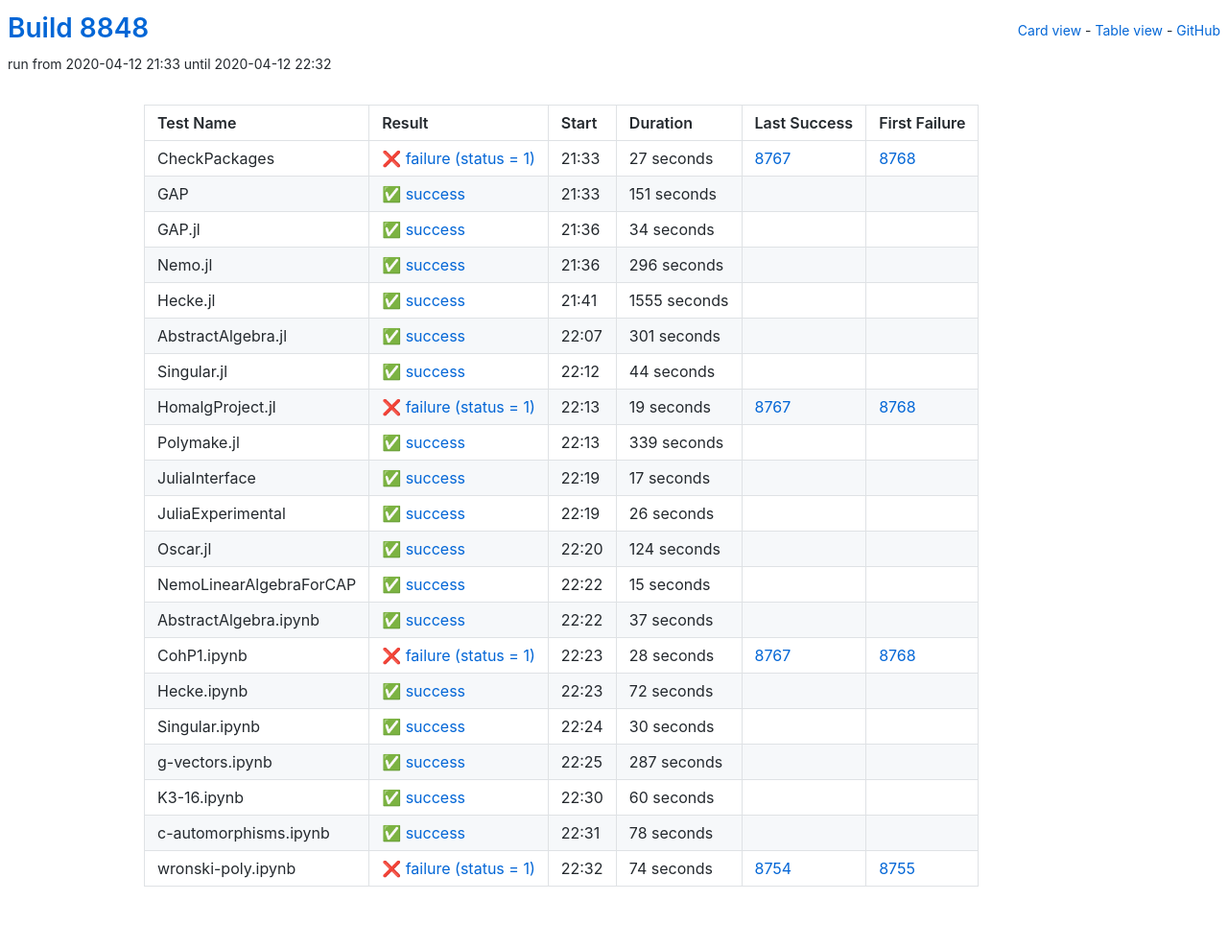
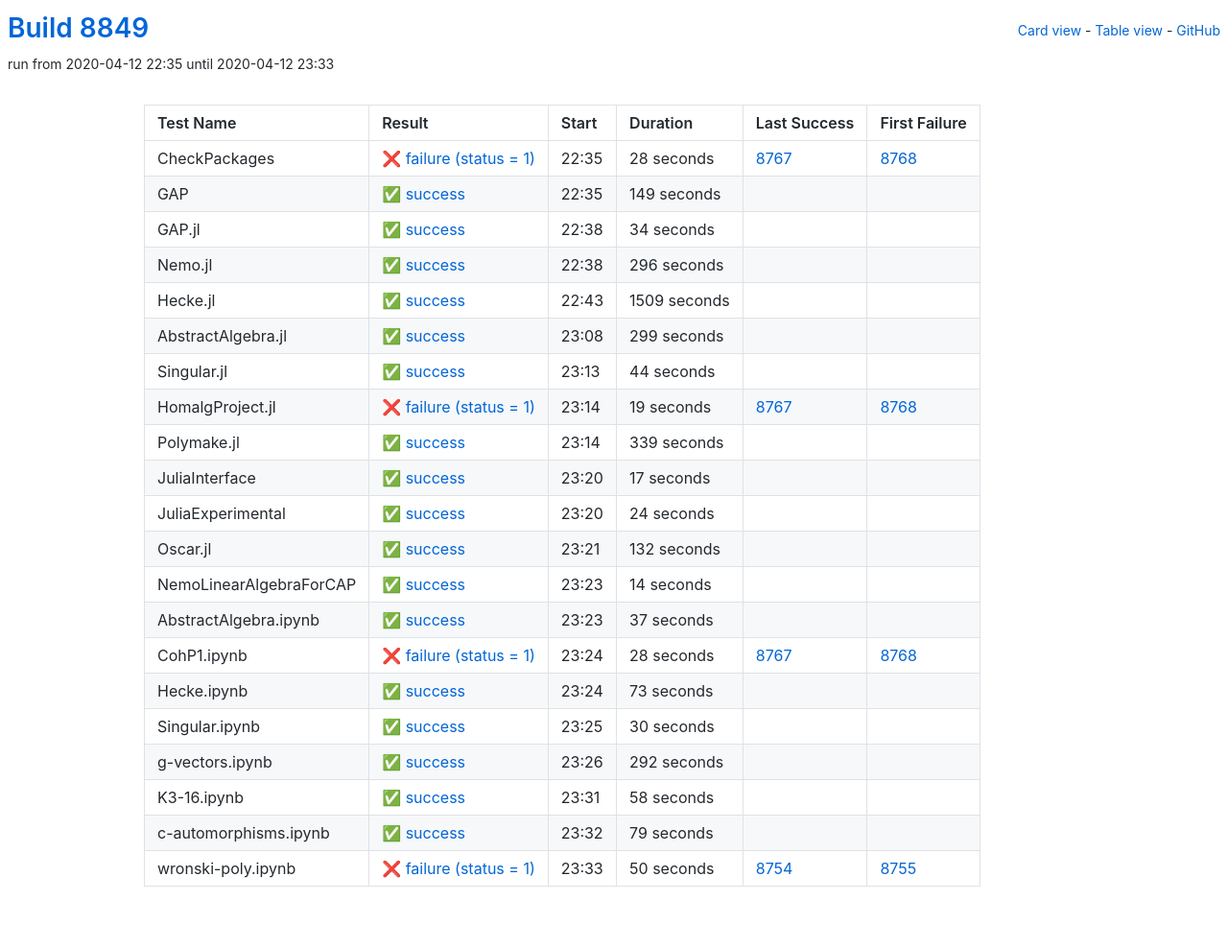
Before and after one commit to oscar-system/oscar-ci-status, a Jekyll site: the page built from table.html, in a window 1280 px wide. Shown: the whole page at 96% size. Built offline with Jekyll 4.4.1, drawn with Linux system fonts in a browser that asks for light colours.

Commit message:
Build 8849

```diff
--- a/_data/ci.yml
+++ b/_data/ci.yml
@@ -1,27 +1,27 @@
-build: 8848
-build_url: https://oscarci.mathematik.uni-kl.de/job/oscar/8848/
+build: 8849
+build_url: https://oscarci.mathematik.uni-kl.de/job/oscar/8849/
 job: oscar
 tests:
-- duration: 27
+- duration: 28
   exitcode: 1
   first_failure: 8768
   first_failure_url: https://oscarci.mathematik.uni-kl.de/job/oscar/8768/
   last_success: 8767
   last_success_url: https://oscarci.mathematik.uni-kl.de/job/oscar/8767/
-  log: https://oscarci.mathematik.uni-kl.de/job/oscar/8848/artifact/logs/build-8848/CheckPackages.log
+  log: https://oscarci.mathematik.uni-kl.de/job/oscar/8849/artifact/logs/build-8849/CheckPackages.log
   name: CheckPackages
-  start: 2020-04-12 21:33
+  start: 2020-04-12 22:35
   status: failure
   success: false
-- duration: 151
+- duration: 149
   exitcode: 0
   first_failure: false
   first_failure_url: null
   last_success: false
   last_success_url: null
-  log: https://oscarci.mathematik.uni-kl.de/job/oscar/8848/artifact/logs/build-8848/GAP.log
+  log: https://oscarci.mathematik.uni-kl.de/job/oscar/8849/artifact/logs/build-8849/GAP.log
   name: GAP
-  start: 2020-04-12 21:33
+  start: 2020-04-12 22:35
   status: success
   success: true
 - duration: 34
@@ -30,9 +30,9 @@
   first_failure_url: null
   last_success: false
   last_success_url: null
-  log: https://oscarci.mathematik.uni-kl.de/job/oscar/8848/artifact/logs/build-8848/GAP.jl.log
+  log: https://oscarci.mathematik.uni-kl.de/job/oscar/8849/artifact/logs/build-8849/GAP.jl.log
   name: GAP.jl
-  start: 2020-04-12 21:36
+  start: 2020-04-12 22:38
   status: success
   success: true
 - duration: 296
@@ -41,31 +41,31 @@
   first_failure_url: null
   last_success: false
   last_success_url: null
-  log: https://oscarci.mathematik.uni-kl.de/job/oscar/8848/artifact/logs/build-8848/Nemo.jl.log
+  log: https://oscarci.mathematik.uni-kl.de/job/oscar/8849/artifact/logs/build-8849/Nemo.jl.log
   name: Nemo.jl
-  start: 2020-04-12 21:36
+  start: 2020-04-12 22:38
   status: success
   success: true
-- duration: 1555
+- duration: 1509
   exitcode: 0
   first_failure: false
   first_failure_url: null
   last_success: false
   last_success_url: null
-  log: https://oscarci.mathematik.uni-kl.de/job/oscar/8848/artifact/logs/build-8848/Hecke.jl.log
+  log: https://oscarci.mathematik.uni-kl.de/job/oscar/8849/artifact/logs/build-8849/Hecke.jl.log
   name: Hecke.jl
-  start: 2020-04-12 21:41
+  start: 2020-04-12 22:43
   status: success
   success: true
-- duration: 301
+- duration: 299
   exitcode: 0
   first_failure: false
   first_failure_url: null
   last_success: false
   last_success_url: null
-  log: https://oscarci.mathematik.uni-kl.de/job/oscar/8848/artifact/logs/build-8848/AbstractAlgebra.jl.log
+  log: https://oscarci.mathematik.uni-kl.de/job/oscar/8849/artifact/logs/build-8849/AbstractAlgebra.jl.log
   name: AbstractAlgebra.jl
-  start: 2020-04-12 22:07
+  start: 2020-04-12 23:08
   status: success
   success: true
 - duration: 44
@@ -74,9 +74,9 @@
   first_failure_url: null
   last_success: false
   last_success_url: null
-  log: https://oscarci.mathematik.uni-kl.de/job/oscar/8848/artifact/logs/build-8848/Singular.jl.log
+  log: https://oscarci.mathematik.uni-kl.de/job/oscar/8849/artifact/logs/build-8849/Singular.jl.log
   name: Singular.jl
-  start: 2020-04-12 22:12
+  start: 2020-04-12 23:13
   status: success
   success: true
 - duration: 19
@@ -85,9 +85,9 @@
   first_failure_url: https://oscarci.mathematik.uni-kl.de/job/oscar/8768/
   last_success: 8767
   last_success_url: https://oscarci.mathematik.uni-kl.de/job/oscar/8767/
-  log: https://oscarci.mathematik.uni-kl.de/job/oscar/8848/artifact/logs/build-8848/HomalgProject.jl.log
+  log: https://oscarci.mathematik.uni-kl.de/job/oscar/8849/artifact/logs/build-8849/HomalgProject.jl.log
   name: HomalgProject.jl
-  start: 2020-04-12 22:13
+  start: 2020-04-12 23:14
   status: failure
   success: false
 - duration: 339
@@ -96,9 +96,9 @@
   first_failure_url: null
   last_success: false
   last_success_url: null
-  log: https://oscarci.mathematik.uni-kl.de/job/oscar/8848/artifact/logs/build-8848/Polymake.jl.log
+  log: https://oscarci.mathematik.uni-kl.de/job/oscar/8849/artifact/logs/build-8849/Polymake.jl.log
   name: Polymake.jl
-  start: 2020-04-12 22:13
+  start: 2020-04-12 23:14
   status: success
   success: true
 - duration: 17
@@ -107,42 +107,42 @@
   first_failure_url: null
   last_success: false
   last_success_url: null
-  log: https://oscarci.mathematik.uni-kl.de/job/oscar/8848/artifact/logs/build-8848/JuliaInterface.log
+  log: https://oscarci.mathematik.uni-kl.de/job/oscar/8849/artifact/logs/build-8849/JuliaInterface.log
   name: JuliaInterface
-  start: 2020-04-12 22:19
+  start: 2020-04-12 23:20
   status: success
   success: true
-- duration: 26
+- duration: 24
   exitcode: 0
   first_failure: false
   first_failure_url: null
   last_success: false
   last_success_url: null
-  log: https://oscarci.mathematik.uni-kl.de/job/oscar/8848/artifact/logs/build-8848/JuliaExperimental.log
+  log: https://oscarci.mathematik.uni-kl.de/job/oscar/8849/artifact/logs/build-8849/JuliaExperimental.log
   name: JuliaExperimental
-  start: 2020-04-12 22:19
+  start: 2020-04-12 23:20
   status: success
   success: true
-- duration: 124
+- duration: 132
   exitcode: 0
   first_failure: false
   first_failure_url: null
   last_success: false
   last_success_url: null
-  log: https://oscarci.mathematik.uni-kl.de/job/oscar/8848/artifact/logs/build-8848/Oscar.jl.log
+  log: https://oscarci.mathematik.uni-kl.de/job/oscar/8849/artifact/logs/build-8849/Oscar.jl.log
   name: Oscar.jl
-  start: 2020-04-12 22:20
+  start: 2020-04-12 23:21
   status: success
   success: true
-- duration: 15
+- duration: 14
   exitcode: 0
   first_failure: false
   first_failure_url: null
   last_success: false
   last_success_url: null
-  log: https://oscarci.mathematik.uni-kl.de/job/oscar/8848/artifact/logs/build-8848/NemoLinearAlgebraForCAP.log
+  log: https://oscarci.mathematik.uni-kl.de/job/oscar/8849/artifact/logs/build-8849/NemoLinearAlgebraForCAP.log
   name: NemoLinearAlgebraForCAP
-  start: 2020-04-12 22:22
+  start: 2020-04-12 23:23
   status: success
   success: true
 - duration: 37
@@ -151,9 +151,9 @@
   first_failure_url: null
   last_success: false
   last_success_url: null
-  log: https://oscarci.mathematik.uni-kl.de/job/oscar/8848/artifact/logs/build-8848/AbstractAlgebra.ipynb.log
+  log: https://oscarci.mathematik.uni-kl.de/job/oscar/8849/artifact/logs/build-8849/AbstractAlgebra.ipynb.log
   name: AbstractAlgebra.ipynb
-  start: 2020-04-12 22:22
+  start: 2020-04-12 23:23
   status: success
   success: true
 - duration: 28
@@ -162,20 +162,20 @@
   first_failure_url: https://oscarci.mathematik.uni-kl.de/job/oscar/8768/
   last_success: 8767
   last_success_url: https://oscarci.mathematik.uni-kl.de/job/oscar/8767/
-  log: https://oscarci.mathematik.uni-kl.de/job/oscar/8848/artifact/logs/build-8848/CohP1.ipynb.log
+  log: https://oscarci.mathematik.uni-kl.de/job/oscar/8849/artifact/logs/build-8849/CohP1.ipynb.log
   name: CohP1.ipynb
-  start: 2020-04-12 22:23
+  start: 2020-04-12 23:24
   status: failure
   success: false
-- duration: 72
+- duration: 73
   exitcode: 0
   first_failure: false
   first_failure_url: null
   last_success: false
   last_success_url: null
-  log: https://oscarci.mathematik.uni-kl.de/job/oscar/8848/artifact/logs/build-8848/Hecke.ipynb.log
+  log: https://oscarci.mathematik.uni-kl.de/job/oscar/8849/artifact/logs/build-8849/Hecke.ipynb.log
   name: Hecke.ipynb
-  start: 2020-04-12 22:23
+  start: 2020-04-12 23:24
   status: success
   success: true
 - duration: 30
@@ -184,52 +184,52 @@
   first_failure_url: null
   last_success: false
   last_success_url: null
-  log: https://oscarci.mathematik.uni-kl.de/job/oscar/8848/artifact/logs/build-8848/Singular.ipynb.log
+  log: https://oscarci.mathematik.uni-kl.de/job/oscar/8849/artifact/logs/build-8849/Singular.ipynb.log
   name: Singular.ipynb
-  start: 2020-04-12 22:24
+  start: 2020-04-12 23:25
   status: success
   success: true
-- duration: 287
+- duration: 292
   exitcode: 0
   first_failure: false
   first_failure_url: null
   last_success: false
   last_success_url: null
-  log: https://oscarci.mathematik.uni-kl.de/job/oscar/8848/artifact/logs/build-8848/g-vectors.ipynb.log
+  log: https://oscarci.mathematik.uni-kl.de/job/oscar/8849/artifact/logs/build-8849/g-vectors.ipynb.log
   name: g-vectors.ipynb
-  start: 2020-04-12 22:25
+  start: 2020-04-12 23:26
   status: success
   success: true
-- duration: 60
+- duration: 58
   exitcode: 0
   first_failure: false
   first_failure_url: null
   last_success: false
   last_success_url: null
-  log: https://oscarci.mathematik.uni-kl.de/job/oscar/8848/artifact/logs/build-8848/K3-16.ipynb.log
+  log: https://oscarci.mathematik.uni-kl.de/job/oscar/8849/artifact/logs/build-8849/K3-16.ipynb.log
   name: K3-16.ipynb
-  start: 2020-04-12 22:30
+  start: 2020-04-12 23:31
   status: success
   success: true
-- duration: 78
+- duration: 79
   exitcode: 0
   first_failure: false
   first_failure_url: null
   last_success: false
   last_success_url: null
-  log: https://oscarci.mathematik.uni-kl.de/job/oscar/8848/artifact/logs/build-8848/c-automorphisms.ipynb.log
+  log: https://oscarci.mathematik.uni-kl.de/job/oscar/8849/artifact/logs/build-8849/c-automorphisms.ipynb.log
   name: c-automorphisms.ipynb
-  start: 2020-04-12 22:31
+  start: 2020-04-12 23:32
   status: success
   success: true
-- duration: 74
+- duration: 50
   exitcode: 1
   first_failure: 8755
   first_failure_url: https://oscarci.mathematik.uni-kl.de/job/oscar/8755/
   last_success: 8754
   last_success_url: https://oscarci.mathematik.uni-kl.de/job/oscar/8754/
-  log: https://oscarci.mathematik.uni-kl.de/job/oscar/8848/artifact/logs/build-8848/wronski-poly.ipynb.log
+  log: https://oscarci.mathematik.uni-kl.de/job/oscar/8849/artifact/logs/build-8849/wronski-poly.ipynb.log
   name: wronski-poly.ipynb
-  start: 2020-04-12 22:32
+  start: 2020-04-12 23:33
   status: failure
   success: false
```
Also changed, not shown: README.md.
